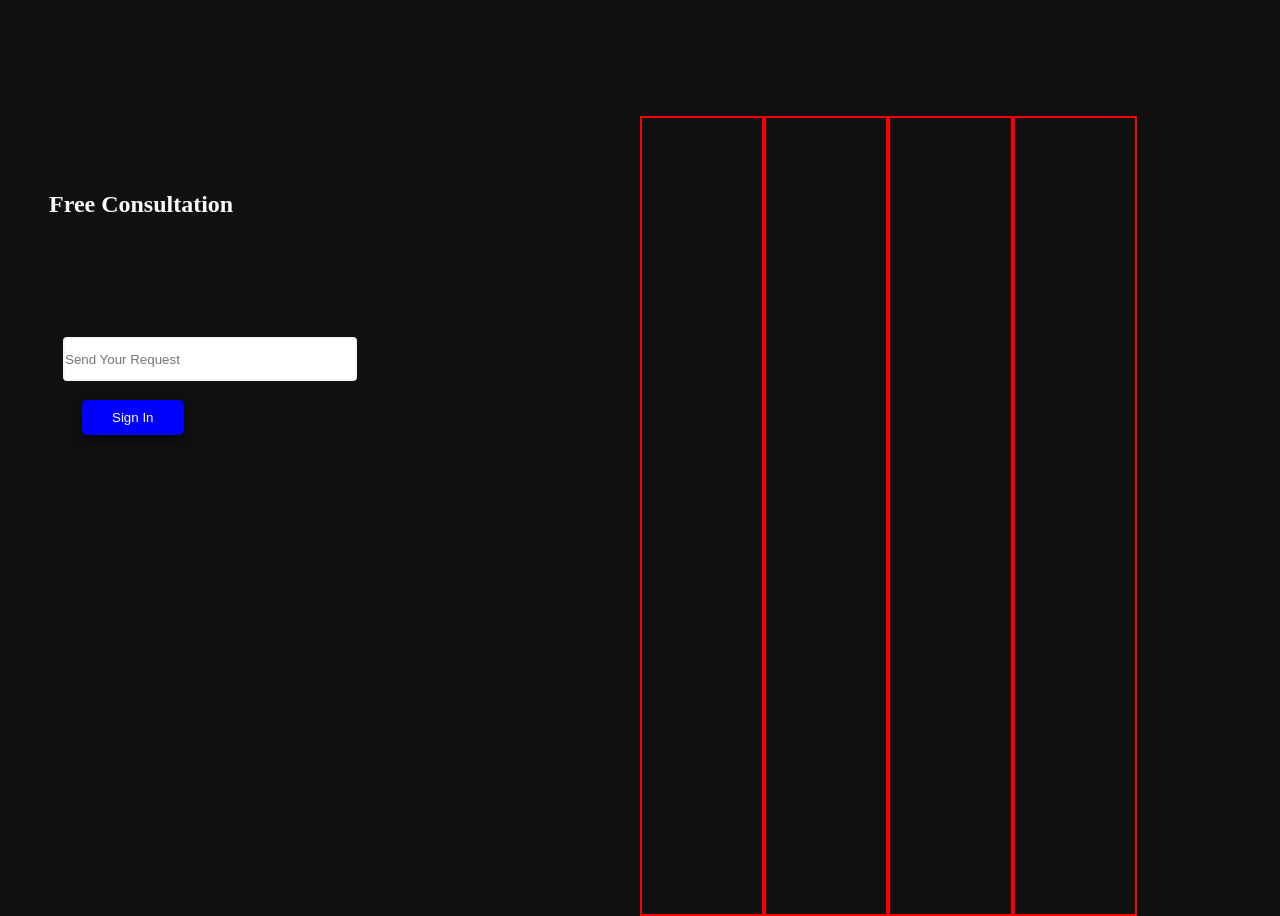
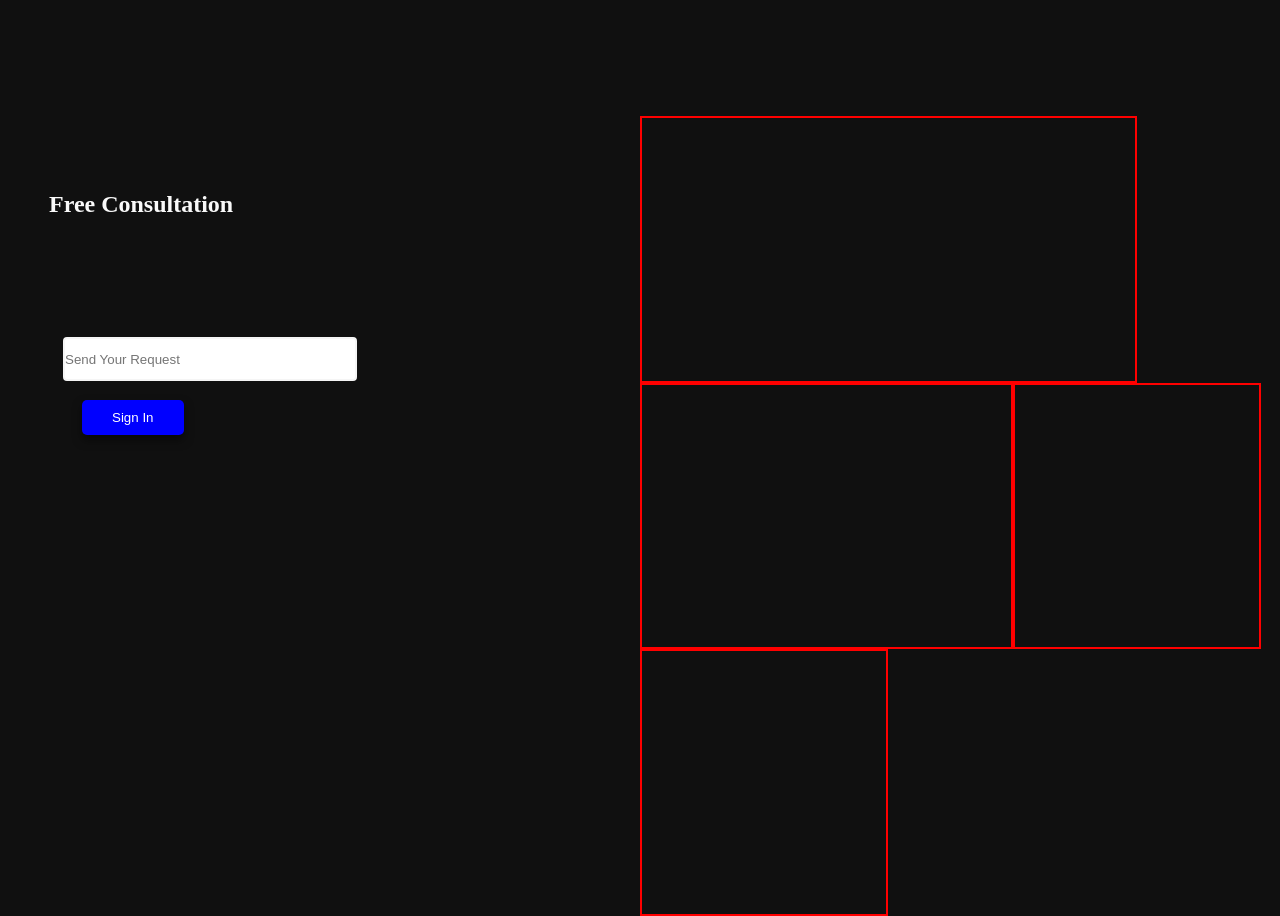
Before and after one commit to TimiMaliki/Travel-agency-Website, a plain HTML site: page index.html in a window 1280 px wide. Shown: the part 1763-2679 px from the top of the page. Drawn offline with Linux system fonts and the light colour scheme.

Commit message:
free consult

```diff
--- a/assets/src/index.css
+++ b/assets/src/index.css
@@ -85,6 +85,9 @@ header{
 .span-two{
     grid-column: span 2
 }
+.span-one{
+    grid-column: span 1
+}
 .free{
     height: 100vh;
 }
--- a/assets/src/utilities.css
+++ b/assets/src/utilities.css
@@ -99,6 +99,10 @@
     display: grid;
     grid-template-columns: repeat(5, 5fr);
 }
+.grid-six{
+    display: grid;
+    grid-template-columns: repeat(6, 6fr);
+}
 .primary-color{
   color:#010101;
 }
--- a/index.html
+++ b/index.html
@@ -118,12 +118,13 @@
         </div>
         </div>
         <div class="consult grid-five">
-      <span class="free-col-one">
+      <span class="free-col-one span-four">
 
       </span>
-      <span class="free-col-one"></span>
-      <span class="free-col-one"></span>
-      <span class="free-col-one"></span>
+      <span class="free-col-one span-three"></span>
+      <span class="free-col-one span-two "></span>
+      <span class="free-col-one span-two"></span>
+
         </div>
     </section>
     <!----------- free consultation ------>
```
